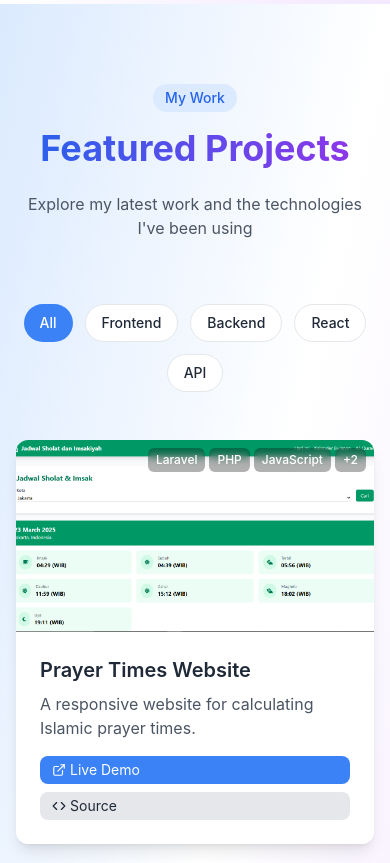
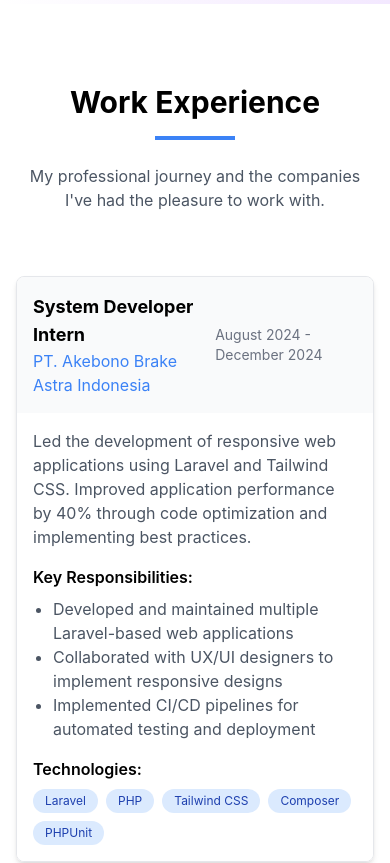
Before and after one commit to fariziadam11/FariziPortfolio, a React (Create React App) app: page /hero in a window 390 px wide. Shown: the part 3220-4083 px from the top of the page. Built offline with nearby package versions, Linux system fonts and the light colour scheme.

Commit message:
Add Experience

```diff
--- a/src/App.js
+++ b/src/App.js
@@ -9,6 +9,7 @@ import ErrorFallback from './components/ErrorFallback';
 const Navbar = lazy(() => import('./components/Navbar'));
 const Hero = lazy(() => import('./components/Hero'));
 const About = lazy(() => import('./components/About'));
+const Experience = lazy(() => import('./components/Experience'));
 const Projects = lazy(() => import('./components/Projects'));
 const Skills = lazy(() => import('./components/Skills'));
 const Contact = lazy(() => import('./components/Contact'));
@@ -28,6 +29,7 @@ function App() {
             <main>
               <Hero />
               <About />
+              <Experience />
               <Projects />
               <Skills />
               <Contact />
--- /dev/null
+++ b/src/components/Experience.jsx
@@ -0,0 +1,126 @@
+import React, { useState } from 'react';
+import experiences from '../data/experiences';
+
+const Experience = () => {
+  const [activeTab, setActiveTab] = useState(experiences[0].id);
+
+  return (
+    <section id="experience" className="py-20 px-4 md:px-8 lg:px-16 max-w-7xl mx-auto">
+      <div className="text-center mb-16">
+        <h2 className="text-3xl md:text-4xl font-bold mb-4">Work Experience</h2>
+        <div className="w-20 h-1 bg-blue-500 mx-auto"></div>
+        <p className="mt-6 text-gray-600 dark:text-gray-300 max-w-2xl mx-auto">
+          My professional journey and the companies I've had the pleasure to work with.
+        </p>
+      </div>
+
+      {/* Mobile View - Accordion Style */}
+      <div className="md:hidden">
+        {experiences.map((exp) => (
+          <div
+            key={exp.id}
+            className="mb-6 border border-gray-200 dark:border-gray-700 rounded-lg overflow-hidden shadow-md"
+          >
+            <div
+              className="p-4 bg-gray-50 dark:bg-gray-800 cursor-pointer flex justify-between items-center"
+              onClick={() => setActiveTab(activeTab === exp.id ? null : exp.id)}
+            >
+              <div>
+                <h3 className="font-bold text-lg">{exp.position}</h3>
+                <p className="text-blue-500">{exp.company}</p>
+              </div>
+              <span className="text-sm text-gray-500 dark:text-gray-400">{exp.duration}</span>
+            </div>
+
+            {activeTab === exp.id && (
+              <div className="p-4 bg-white dark:bg-gray-900">
+                <p className="mb-4 text-gray-600 dark:text-gray-300">{exp.description}</p>
+                <h4 className="font-semibold mb-2">Key Responsibilities:</h4>
+                <ul className="list-disc pl-5 mb-4 text-gray-600 dark:text-gray-300">
+                  {exp.responsibilities.map((responsibility, index) => (
+                    <li key={index}>{responsibility}</li>
+                  ))}
+                </ul>
+                <div className="mt-4">
+                  <h4 className="font-semibold mb-2">Technologies:</h4>
+                  <div className="flex flex-wrap gap-2">
+                    {exp.technologies.map((tech, index) => (
+                      <span
+                        key={index}
+                        className="px-3 py-1 bg-blue-100 dark:bg-blue-900 text-blue-800 dark:text-blue-200 text-xs rounded-full"
+                      >
+                        {tech}
+                      </span>
+                    ))}
+                  </div>
+                </div>
+              </div>
+            )}
+          </div>
+        ))}
+      </div>
+
+      {/* Desktop View - Tab Style */}
+      <div className="hidden md:grid md:grid-cols-12 gap-8">
+        {/* Tab Navigation */}
+        <div className="md:col-span-4 lg:col-span-3">
+          <div className="sticky top-24">
+            {experiences.map((exp) => (
+              <div
+                key={exp.id}
+                onClick={() => setActiveTab(exp.id)}
+                className={`p-4 mb-2 rounded-lg cursor-pointer transition-all duration-300 ${
+                  activeTab === exp.id
+                    ? 'bg-blue-500 text-white shadow-lg'
+                    : 'bg-gray-100 dark:bg-gray-800 hover:bg-gray-200 dark:hover:bg-gray-700'
+                }`}
+              >
+                <h3 className="font-bold">{exp.company}</h3>
+                <p className={`text-sm ${activeTab === exp.id ? 'text-blue-100' : 'text-gray-500 dark:text-gray-400'}`}>
+                  {exp.duration}
+                </p>
+              </div>
+            ))}
+          </div>
+        </div>
+
+        {/* Tab Content */}
+        <div className="md:col-span-8 lg:col-span-9">
+          {experiences.map((exp) => (
+            activeTab === exp.id && (
+              <div
+                key={exp.id}
+                className="bg-white dark:bg-gray-800 p-6 rounded-lg shadow-md border border-gray-200 dark:border-gray-700"
+              >
+                <h3 className="text-2xl font-bold mb-1">{exp.position}</h3>
+                <p className="text-blue-500 mb-4">{exp.company}</p>
+                <p className="mb-6 text-gray-600 dark:text-gray-300">{exp.description}</p>
+
+                <h4 className="font-semibold text-lg mb-3">Key Responsibilities:</h4>
+                <ul className="list-disc pl-5 mb-6 space-y-2 text-gray-600 dark:text-gray-300">
+                  {exp.responsibilities.map((responsibility, index) => (
+                    <li key={index}>{responsibility}</li>
+                  ))}
+                </ul>
+
+                <h4 className="font-semibold text-lg mb-3">Technologies:</h4>
+                <div className="flex flex-wrap gap-2">
+                  {exp.technologies.map((tech, index) => (
+                    <span
+                      key={index}
+                      className="px-3 py-1 bg-blue-100 dark:bg-blue-900 text-blue-800 dark:text-blue-200 text-sm rounded-full"
+                    >
+                      {tech}
+                    </span>
+                  ))}
+                </div>
+              </div>
+            )
+          ))}
+        </div>
+      </div>
+    </section>
+  );
+};
+
+export default Experience;
--- a/src/components/Navbar.jsx
+++ b/src/components/Navbar.jsx
@@ -59,7 +59,7 @@ const Navbar = () => {
 
   // Track active section based on scroll position
   useEffect(() => {
-    const sections = ['hero', 'about', 'projects', 'skills', 'contact'];
+    const sections = ['hero', 'about', 'experience', 'projects', 'skills', 'contact'];
 
     const handleScroll = () => {
       const scrollPosition = window.scrollY + 100;
@@ -126,6 +126,7 @@ const Navbar = () => {
   const navLinks = [
     { href: '#hero', label: 'Home', id: 'hero' },
     { href: '#about', label: 'About', id: 'about' },
+    { href: '#experience', label: 'Experience', id: 'experience' },
     { href: '#projects', label: 'Projects', id: 'projects' },
     { href: '#skills', label: 'Skills', id: 'skills' },
     { href: '#contact', label: 'Contact', id: 'contact' }
--- /dev/null
+++ b/src/data/experiences.js
@@ -0,0 +1,17 @@
+const experiences = [
+  {
+    id: 1,
+    company: "PT. Akebono Brake Astra Indonesia",
+    position: "System Developer Intern",
+    duration: "August 2024 - December 2024",
+    description: "Led the development of responsive web applications using Laravel and Tailwind CSS. Improved application performance by 40% through code optimization and implementing best practices.",
+    responsibilities: [
+      "Developed and maintained multiple Laravel-based web applications",
+      "Collaborated with UX/UI designers to implement responsive designs",
+      "Implemented CI/CD pipelines for automated testing and deployment"
+    ],
+    technologies: ["Laravel", "PHP", "Tailwind CSS", "Composer", "PHPUnit"]
+  }
+];
+
+export default experiences;
```
